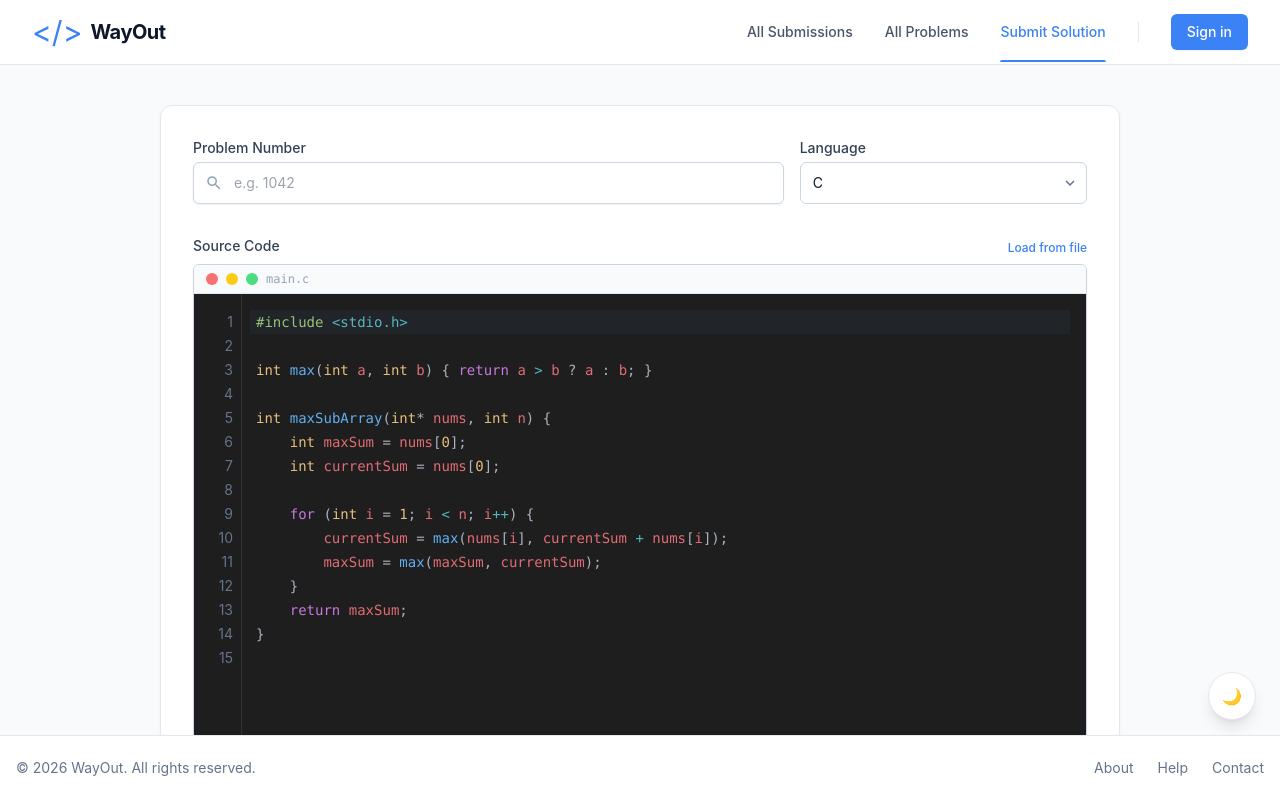
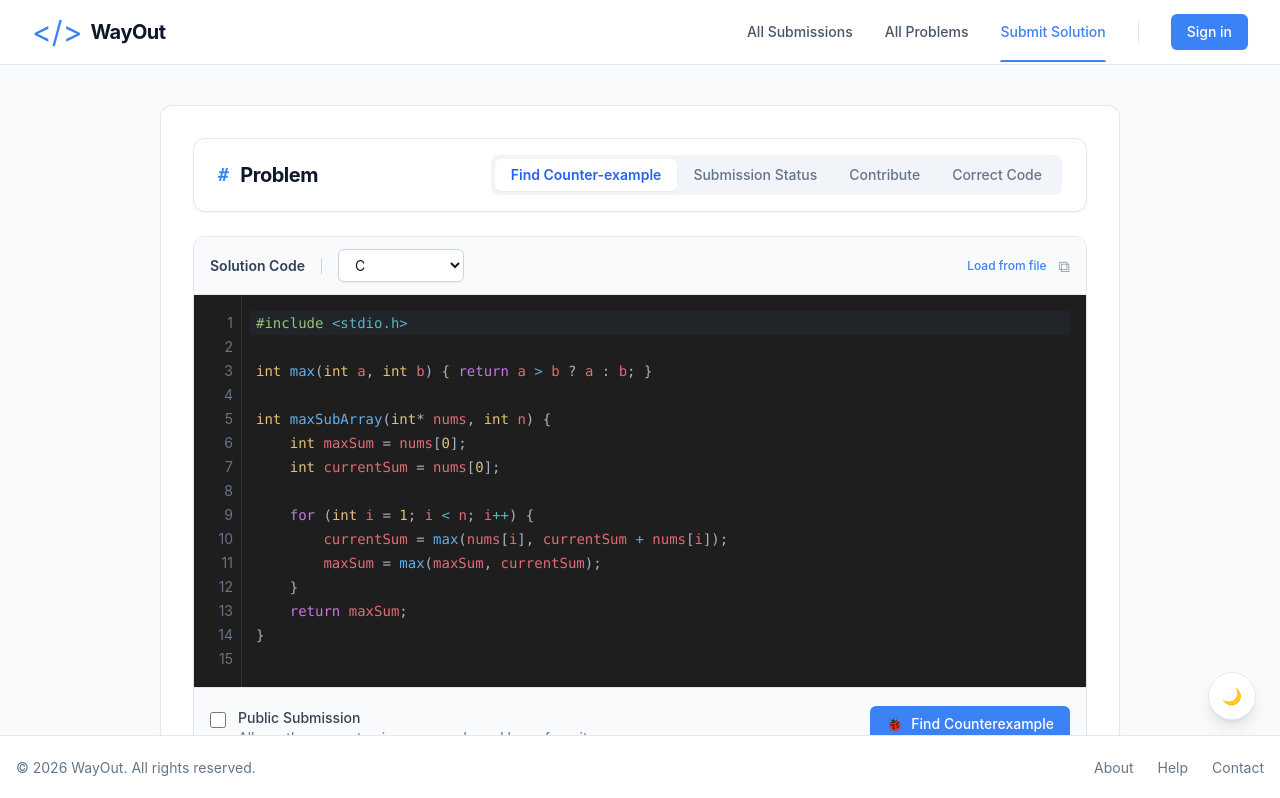
Before and after one commit to team-dopamine/wayout-web, a React (Create React App) app: page /solution-submit in a window 1280 px wide. Shown: the top 798 px of the page. Built offline with nearby package versions, Linux system fonts and the light colour scheme.

Commit message:
[Refactor](WO-52) 반례 찾기 페이지 UI 구조 개선 및 공통 컴포넌트 정리 (#15)

```diff
--- a/src/components/common/MaterialSymbol.tsx
+++ /dev/null
@@ -1,9 +0,0 @@
-/** material icons 공통 컴포넌트 */
-type Props = {
-  name: string;
-  className?: string;
-};
-
-export default function MaterialSymbol({ name, className }: Props) {
-  return <span className={`material-icons leading-none ${className ?? ''}`}>{name}</span>;
-}
--- /dev/null
+++ b/src/components/common/ProblemInfoCard.tsx
@@ -0,0 +1,79 @@
+/** 문제 정보와 관련 기능 탭을 함께 표시하는 상단 카드 공통 컴포넌트 */
+type ProblemInfoTabKey = 'find' | 'status' | 'contribute' | 'correct';
+
+type ProblemInfoTab = {
+  key: ProblemInfoTabKey;
+  label: string;
+};
+
+type Props = {
+  problemId: string;
+  title: string;
+  badgeText?: string;
+  tabs?: ProblemInfoTab[];
+  activeTab?: ProblemInfoTabKey;
+  onTabChange?: (key: ProblemInfoTabKey) => void;
+  className?: string;
+};
+
+const DEFAULT_TABS: ProblemInfoTab[] = [
+  { key: 'find', label: 'Find Counter-example' },
+  { key: 'status', label: 'Submission Status' },
+  { key: 'contribute', label: 'Contribute' },
+  { key: 'correct', label: 'Correct Code' },
+];
+
+export default function ProblemInfoCard({
+  problemId,
+  title,
+  badgeText,
+  tabs = DEFAULT_TABS,
+  activeTab = 'find',
+  onTabChange,
+  className,
+}: Props) {
+  const showTabs = Boolean(tabs?.length);
+
+  return (
+    <div
+      className={[
+        'flex items-center justify-between rounded-xl border border-slate-200 bg-white px-6 py-4 shadow-sm',
+        'dark:border-slate-700 dark:bg-slate-800',
+        className ?? '',
+      ].join(' ')}
+    >
+      <h1 className="flex items-center text-xl font-bold tracking-tight text-slate-900 dark:text-white">
+        <span className="mr-3 font-mono text-lg text-blue-500">{problemId}</span>
+        {title}
+      </h1>
+
+      {showTabs ? (
+        <div className="flex items-center rounded-lg bg-slate-100 p-1 dark:bg-slate-700/40">
+          {tabs.map((t) => {
+            const isActive = t.key === activeTab;
+
+            return (
+              <button
+                key={t.key}
+                type="button"
+                onClick={() => onTabChange?.(t.key)}
+                className={[
+                  'rounded-md px-4 py-1.5 text-sm transition-all',
+                  isActive
+                    ? 'bg-white font-semibold text-blue-600 shadow-sm dark:bg-slate-700 dark:text-blue-300'
+                    : 'font-medium text-slate-500 hover:text-slate-700 dark:text-slate-300 dark:hover:text-slate-100',
+                ].join(' ')}
+              >
+                {t.label}
+              </button>
+            );
+          })}
+        </div>
+      ) : badgeText ? (
+        <span className="inline-flex items-center rounded-full bg-red-100 px-2.5 py-0.5 text-xs font-medium text-red-800 dark:bg-red-900/30 dark:text-red-300">
+          {badgeText}
+        </span>
+      ) : null}
+    </div>
+  );
+}
--- a/src/components/solutionsubmit/PublicSubmissionCheckbox.tsx
+++ b/src/components/common/PublicSubmissionCheckbox.tsx
@@ -1,4 +1,4 @@
-/** 코드 공개 여부 설정용 체크박스 컴포넌트 */
+/** 코드 공개 여부 설정용 체크박스 공통 컴포넌트 */
 interface Props {
   checked: boolean;
   onChange: (checked: boolean) => void;
@@ -6,7 +6,7 @@ interface Props {
 
 export function PublicSubmissionCheckbox({ checked, onChange }: Props) {
   return (
-    <div className="flex items-start border-t border-gray-100 pt-4 dark:border-gray-700/50">
+    <div className="flex items-start pt-4 dark:border-gray-700/50">
       <input
         type="checkbox"
         checked={checked}
--- a/src/components/solutionsubmit/SolutionCodeCard/EditorChrome.tsx
+++ /dev/null
@@ -1,16 +0,0 @@
-/** 코드 에디터 상단 색상 점 컴포넌트 */
-
-type Props = {
-  filename: string;
-};
-
-export default function EditorChrome({ filename }: Props) {
-  return (
-    <div className="flex items-center space-x-2 border-b border-slate-200 bg-slate-50 px-3 py-1.5 dark:border-slate-700 dark:bg-slate-950">
-      <div className="h-3 w-3 rounded-full bg-red-400" />
-      <div className="h-3 w-3 rounded-full bg-yellow-400" />
-      <div className="h-3 w-3 rounded-full bg-green-400" />
-      <span className="ml-2 font-mono text-xs text-slate-400">{filename}</span>
-    </div>
-  );
-}
--- a/src/components/solutionsubmit/SolutionCodeCard/LanguageSelectField.tsx
+++ /dev/null
@@ -1,42 +0,0 @@
-/** 언어 선택 셀렉트 박스 컴포넌트 */
-import type { LanguageOption } from './types';
-import MaterialSymbol from '@/components/common/MaterialSymbol';
-
-type Props = {
-  value: string;
-  options: LanguageOption[];
-  onChange: (value: string) => void;
-};
-
-export default function LanguageSelectField({ value, options, onChange }: Props) {
-  return (
-    <div>
-      <label
-        htmlFor="language"
-        className="block text-sm font-medium text-slate-700 dark:text-slate-300"
-      >
-        Language
-      </label>
-
-      <div className="relative mt-1">
-        <select
-          id="language"
-          name="language"
-          value={value}
-          onChange={(e) => onChange(e.target.value)}
-          className="block w-full appearance-none rounded-md border border-slate-300 bg-white py-2.5 pl-3 pr-10 text-sm text-slate-900 transition-colors focus:border-blue-500 focus:ring-1 focus:ring-blue-500 dark:border-slate-600 dark:bg-slate-900 dark:text-white"
-        >
-          {options.map((o) => (
-            <option key={o.value} value={o.value}>
-              {o.label}
-            </option>
-          ))}
-        </select>
-
-        <div className="pointer-events-none absolute inset-y-0 right-0 flex items-center px-2 text-slate-500">
-          <MaterialSymbol name="expand_more" className="text-[18px] text-slate-500" />
-        </div>
-      </div>
-    </div>
-  );
-}
--- a/src/components/solutionsubmit/SolutionCodeCard/ProblemIdField.tsx
+++ /dev/null
@@ -1,37 +0,0 @@
-/** 문제 ID 검색 입력 필드 컴포넌트 */
-import MaterialSymbol from '@/components/common/MaterialSymbol';
-
-type Props = {
-  value: string;
-  onChange: (v: string) => void;
-};
-
-export default function ProblemIdField({ value, onChange }: Props) {
-  return (
-    <div>
-      <label
-        htmlFor="problem_id"
-        className="block text-sm font-medium text-slate-700 dark:text-slate-300"
-      >
-        Problem Number
-      </label>
-
-      <div className="relative mt-1 rounded-md shadow-sm">
-        {/** TODO: 검색 아이콘 클릭 시 검색 되도록 */}
-        <div className="pointer-events-none absolute inset-y-0 left-0 flex items-center pl-3">
-          <MaterialSymbol name="search" className="text-[18px] text-slate-400" />
-        </div>
-
-        <input
-          id="problem_id"
-          name="problem_id"
-          type="text"
-          value={value}
-          onChange={(e) => onChange(e.target.value)}
-          placeholder="e.g. 1042"
-          className="block w-full rounded-md border border-slate-300 bg-white py-2.5 pl-10 text-sm text-slate-900 transition-colors focus:border-blue-500 focus:ring-1 focus:ring-blue-500 dark:border-slate-600 dark:bg-slate-900 dark:text-white"
-        />
-      </div>
-    </div>
-  );
-}
--- a/src/components/solutionsubmit/SolutionCodeCard/SolutionCodeCard.tsx
+++ b/src/components/solutionsubmit/SolutionCodeCard/SolutionCodeCard.tsx
@@ -1,13 +1,12 @@
-/** 문제 ID, 언어 선택, 소스코드 입력(파일 로드 포함)을 한 카드 UI 컴포넌트 */
-import { useMemo, useRef } from 'react';
-import ProblemIdField from './ProblemIdField';
-import LanguageSelectField from './LanguageSelectField';
+/** 문제 풀이 코드를 작성하고 제출하는 솔루션 입력 카드 컴포넌트 */
+
+import { useCallback, useMemo, useRef, useState } from 'react';
+
 import SourceCodeEditor from './SourceCodeEditor';
 import type { LanguageOption, SolutionCodeCardValue } from './types';
-import { PublicSubmissionCheckbox } from '../PublicSubmissionCheckbox';
-import FormActionButtons from '@/components/common/FormActionButtons';
+
+import ProblemInfoCard from '@/components/common/ProblemInfoCard';
 import { DEFAULT_CODE_BY_LANG } from '@/constants/counterexample';
-
 import type { EditorLang } from '@/constants/editor';
 
 type Props = {
@@ -24,6 +23,12 @@ type Props = {
   onSubmit?: () => void;
 
   className?: string;
+
+  problemInfo?: {
+    problemId: string;
+    title: string;
+    badgeText?: string;
+  };
 };
 
 const DEFAULT_LANGUAGES: LanguageOption[] = [
@@ -32,14 +37,6 @@ const DEFAULT_LANGUAGES: LanguageOption[] = [
   { value: 'java', label: 'Java', filename: 'main.java' },
   { value: 'python', label: 'Python 3', filename: 'main.py' },
 ];
-
-const DEFAULT_PLACEHOLDER = `import sys
-def solve():
-    # Your code here
-    pass
-if __name__ == '__main__':
-    solve()
-`;
 
 export default function SolutionCodeCard({
   value,
@@ -51,34 +48,55 @@ export default function SolutionCodeCard({
   onClear,
   onSubmit,
   className,
+  problemInfo,
 }: Props) {
   const options = languageOptions ?? DEFAULT_LANGUAGES;
-  const currentLanguage = options.find((o) => o.value === value.language) ?? options[0];
+
+  const [activeTab, setActiveTab] = useState<'find' | 'status' | 'contribute' | 'correct'>('find');
 
   const fileInputRef = useRef<HTMLInputElement | null>(null);
   const accept = useMemo(() => '.txt,.py,.js,.ts,.cpp,.c,.java,.go,.rs', []);
 
-  const handleLoadFromFileClick = () => {
+  const handleChangeLanguage = useCallback(
+    (nextLang: string) => {
+      const lang = (['c', 'cpp', 'java', 'python'] as const).includes(nextLang as any)
+        ? (nextLang as EditorLang)
+        : 'cpp';
+
+      onChange({
+        ...value,
+        language: nextLang,
+        code: DEFAULT_CODE_BY_LANG[lang],
+      });
+    },
+    [onChange, value],
+  );
+
+  const handleCopy = useCallback(async () => {
+    try {
+      await navigator.clipboard.writeText(value.code);
+    } catch {}
+  }, [value.code]);
+
+  const handleLoadFromFileClick = useCallback(() => {
     if (!enableLoadFromFile) return;
     fileInputRef.current?.click();
-  };
+  }, [enableLoadFromFile]);
 
-  const handleFileSelected = async (file: File | null) => {
+  const handleFileSelected = useCallback(
+    async (file: File | null) => {
       if (!file) return;
       try {
         const text = await file.text();
         onChange({ ...value, code: text });
       } catch {}
-  };
+    },
+    [onChange, value],
+  );
 
-  const handleClear = () => {
-    if (onClear) return onClear();
-    onChange({ ...value, problemId: '', code: '' });
-  };
-
-  const handleSubmit = () => {
+  const handleSubmit = useCallback(() => {
     onSubmit?.();
-  };
+  }, [onSubmit]);
 
   return (
     <section
@@ -88,59 +106,36 @@ export default function SolutionCodeCard({
         className ?? '',
       ].join(' ')}
     >
-      <div className="space-y-8 px-4 py-5 sm:p-8">
-        <div className="grid grid-cols-1 gap-x-4 gap-y-6 sm:grid-cols-6">
-          <div className="sm:col-span-4">
-            <ProblemIdField
-              value={value.problemId}
-              onChange={(problemId) => onChange({ ...value, problemId })}
+      <div className="space-y-6 px-4 py-5 sm:p-8">
+        <ProblemInfoCard
+          problemId={problemInfo?.problemId ?? '#'}
+          title={problemInfo?.title ?? 'Problem'}
+          badgeText={problemInfo?.badgeText}
+          activeTab={activeTab}
+          onTabChange={setActiveTab}
         />
-          </div>
-
-          <div className="sm:col-span-2">
-            <LanguageSelectField
-              value={value.language}
-              options={options}
-              onChange={(nextLang) => {
-                const lang = (['c', 'cpp', 'java', 'python'] as const).includes(nextLang as any)
-                  ? (nextLang as EditorLang)
-                  : 'cpp';
-
-                onChange({
-                  ...value,
-                  language: nextLang,
-                  code: DEFAULT_CODE_BY_LANG[lang],
-                });
-              }}
-            />
-          </div>
-        </div>
 
         <SourceCodeEditor
-          label="Source Code"
-          filename={currentLanguage.filename}
-          language={value.language}
+          label="Solution Code"
+          language={value.language as EditorLang}
+          languageOptions={options.map((o) => ({
+            value: o.value as EditorLang,
+            label: o.label,
+          }))}
+          onChangeLanguage={handleChangeLanguage}
           value={value.code}
           onChange={(code) => onChange({ ...value, code })}
-          placeholder={DEFAULT_PLACEHOLDER}
+          onCopy={handleCopy}
+          onSubmit={handleSubmit}
           enableLoadFromFile={enableLoadFromFile}
           onLoadFromFile={handleLoadFromFileClick}
           fileInputRef={fileInputRef}
           accept={accept}
           onFileSelected={handleFileSelected}
-        />
-
-        {typeof isPublic === 'boolean' && onPublicChange && (
-          <PublicSubmissionCheckbox checked={isPublic} onChange={onPublicChange} />
-        )}
-      </div>
-
-      <div className="flex justify-end border-t border-slate-100 bg-slate-50 px-4 py-4 dark:border-slate-700 dark:bg-slate-700/50 sm:px-6">
-        <FormActionButtons
-          rightLabel="Submit Solution"
-          rightIconName="send"
-          onLeftClick={handleClear}
-          onRightClick={handleSubmit}
+          isPublic={typeof isPublic === 'boolean' ? isPublic : undefined}
+          onPublicChange={onPublicChange}
+          // TODO: onFindCounterExample 핸들러 구현 필요
+          onFindCounterExample={() => {}}
         />
       </div>
     </section>
--- a/src/components/solutionsubmit/SolutionCodeCard/SourceCodeEditor.tsx
+++ b/src/components/solutionsubmit/SolutionCodeCard/SourceCodeEditor.tsx
@@ -1,17 +1,19 @@
-/** 파일명 표시 및 코드 입력 영역용 소스코드 에디터 컴포넌트 */
-import EditorChrome from './EditorChrome';
+/** 공통 CodeEditor 기반 소스코드 입력 카드 */
 import CodeEditor from '@/components/common/CodeEditor';
 import type { EditorLang } from '@/constants/editor';
+import { PublicSubmissionCheckbox } from '@/components/common/PublicSubmissionCheckbox';
 
 type Props = {
-  label: string;
-  filename: string;
-  language: string;
+  label?: string; // "Solution Code" (옵션)
+  language: EditorLang;
+  languageOptions: { value: EditorLang; label: string }[];
+  onChangeLanguage: (next: EditorLang) => void;
 
   value: string;
   onChange: (v: string) => void;
 
-  placeholder?: string;
+  onCopy?: () => void;
+  onSubmit?: () => void;
 
   enableLoadFromFile?: boolean;
   onLoadFromFile?: () => void;
@@ -19,39 +21,51 @@ type Props = {
   fileInputRef?: React.RefObject<HTMLInputElement | null>;
   accept?: string;
   onFileSelected?: (file: File | null) => void;
+
+  isPublic?: boolean;
+  onPublicChange?: (checked: boolean) => void;
+
+  onFindCounterExample?: () => void;
 };
 
-const FALLBACK_LANG: EditorLang = 'cpp';
-
-function toEditorLang(lang: string): EditorLang {
-  if (lang === 'c' || lang === 'cpp' || lang === 'java' || lang === 'python') return lang;
-  return FALLBACK_LANG;
-}
-
 export default function SourceCodeEditor({
-  label,
-  filename,
+  label = 'Solution Code',
   language,
+  languageOptions,
+  onChangeLanguage,
   value,
   onChange,
-  placeholder,
+  onCopy,
+  onSubmit,
   enableLoadFromFile = true,
   onLoadFromFile,
   fileInputRef,
   accept,
   onFileSelected,
+  isPublic,
+  onPublicChange,
+  onFindCounterExample,
 }: Props) {
   return (
-    <div>
-      <div className="mb-2 flex items-end justify-between">
-        <label
-          htmlFor="code"
-          className="block text-sm font-medium text-slate-700 dark:text-slate-300"
+    <section className="flex h-full flex-col overflow-hidden rounded-xl border border-slate-200 bg-white shadow-sm dark:border-slate-700 dark:bg-slate-800">
+      <div className="flex flex-shrink-0 items-center justify-between border-b border-slate-200 bg-slate-50 px-4 py-3 dark:border-slate-700 dark:bg-slate-800/50">
+        <div className="flex items-center gap-4">
+          <span className="text-sm font-semibold text-slate-700 dark:text-slate-200">{label}</span>
+          <div className="h-4 w-px bg-slate-300 dark:bg-slate-600" />
+          <select
+            value={language}
+            onChange={(e) => onChangeLanguage(e.target.value as EditorLang)}
+            className="cursor-pointer rounded-md border border-slate-300 bg-white py-1.5 pl-3 pr-8 text-sm shadow-sm outline-none transition-colors focus:border-blue-500 focus:ring-2 focus:ring-blue-500 dark:border-slate-600 dark:bg-slate-700 dark:text-white"
           >
-          {label}
-        </label>
+            {languageOptions.map((opt) => (
+              <option key={opt.value} value={opt.value}>
+                {opt.label}
+              </option>
+            ))}
+          </select>
+        </div>
 
-        {/** 파일 탐색 버튼 */}
+        <div className="flex items-center gap-3">
           {enableLoadFromFile && (
             <>
               <button
@@ -73,15 +87,44 @@ export default function SourceCodeEditor({
               )}
             </>
           )}
+
+          <button
+            type="button"
+            onClick={onCopy}
+            className="text-slate-400 transition-colors hover:text-slate-600 dark:hover:text-slate-200"
+            aria-label="copy code"
+          >
+            ⧉
+          </button>
+        </div>
       </div>
 
-      <div className="overflow-hidden rounded-md border border-slate-300 shadow-sm transition-colors focus-within:border-blue-500 focus-within:ring-1 focus-within:ring-blue-500 dark:border-slate-600">
-        <EditorChrome filename={filename} />
+      <div className="relative flex-grow overflow-hidden">
+        <CodeEditor language={language} value={value} onChange={onChange} onSubmit={onSubmit} />
+      </div>
 
-        <div style={{ height: 'calc(16 * 1.625rem + 2rem)' }}>
-          <CodeEditor language={toEditorLang(language)} value={value} onChange={onChange} />
+      <div className="flex flex-shrink-0 items-center justify-between border-t border-slate-200 bg-slate-50 px-4 py-3 dark:border-slate-700 dark:bg-slate-800/50">
+        {typeof isPublic === 'boolean' && onPublicChange ? (
+          <div className="-mt-2">
+            <PublicSubmissionCheckbox checked={isPublic} onChange={onPublicChange} />
           </div>
+        ) : (
+          <span className="text-xs text-slate-500 dark:text-slate-400"> </span>
+        )}
+
+        {onFindCounterExample ? (
+          <div className="flex items-center gap-3">
+            <button
+              type="button"
+              className="inline-flex items-center rounded-md bg-blue-500 px-4 py-2 text-sm font-medium text-white shadow-sm transition-colors hover:bg-blue-600 focus:outline-none focus:ring-2 focus:ring-blue-500"
+              onClick={onFindCounterExample}
+            >
+              <span className="mr-2">🐞</span>
+              Find Counterexample
+            </button>
           </div>
+        ) : null}
       </div>
+    </section>
   );
 }
--- a/src/pages/CounterExamplePage.tsx
+++ b/src/pages/CounterExamplePage.tsx
@@ -1,6 +1,6 @@
 /**반례 찾기 페이지*/
 import { useMemo, useState } from 'react';
-import ProblemInfoCard from '@/components/counterexample/ProblemInfoCard';
+import ProblemInfoCard from '@/components/common/ProblemInfoCard';
 import SolutionEditorPanel from '@/components/counterexample/SolutionEditorPanel';
 import CounterExampleStatusPanel from '@/components/counterexample/CounterExampleStatusPanel';
 
@@ -10,6 +10,8 @@ import type { FailedCase, Language } from '@/types/counterexample';
 export default function CounterExamplePage() {
   const [language, setLanguage] = useState<Language>('c');
   const [code, setCode] = useState(DEFAULT_CODE_BY_LANG.c);
+  const [isPublic, setIsPublic] = useState(false);
+  const [activeTab, setActiveTab] = useState<'find' | 'status' | 'contribute' | 'correct'>('find');
 
   const failedCases: FailedCase[] = useMemo(() => MOCK_FAILED_CASES, []);
   const failedCount = failedCases.length;
@@ -30,13 +32,15 @@ export default function CounterExamplePage() {
   };
 
   return (
-    <div className="flex h-full flex-col overflow-hidden bg-slate-50 text-slate-700 dark:bg-slate-900 dark:text-slate-200">
+    <div className="flex min-h-screen flex-col overflow-hidden bg-slate-50 text-slate-700 dark:bg-slate-900 dark:text-slate-200">
       <main className="relative flex-1 overflow-y-auto bg-slate-50 px-4 py-8 pb-24 pt-6 dark:bg-slate-900 sm:px-6 lg:px-8">
         <div className="mx-auto w-full max-w-7xl space-y-6">
           <ProblemInfoCard
             problemId="#1042"
             title="Maximum Subarray Sum"
             badgeText="Counterexamples Found"
+            activeTab={activeTab}
+            onTabChange={setActiveTab}
           />
 
           <div className="grid h-[700px] grid-cols-1 gap-6 lg:grid-cols-3">
@@ -47,9 +51,10 @@ export default function CounterExamplePage() {
               code={code}
               onChangeCode={setCode}
               onCopy={handleCopy}
-              onRunExample={() => console.log('run example')}
               onFindCounterExample={handleSubmit}
               onSubmit={handleSubmit}
+              isPublic={isPublic}
+              onPublicChange={setIsPublic}
             />
 
             <CounterExampleStatusPanel failedCount={failedCount} cases={failedCases} />
```
Also changed, not shown: src/components/counterexample/ProblemInfoCard.tsx (deleted, +0 -23 lines), src/components/counterexample/SolutionEditorPanel.tsx (+11 -16 lines), src/components/solutionsubmit/CustomTestCasesSection.tsx (+5 -5 lines). Lines whose indentation alone changed are shown as unchanged.
